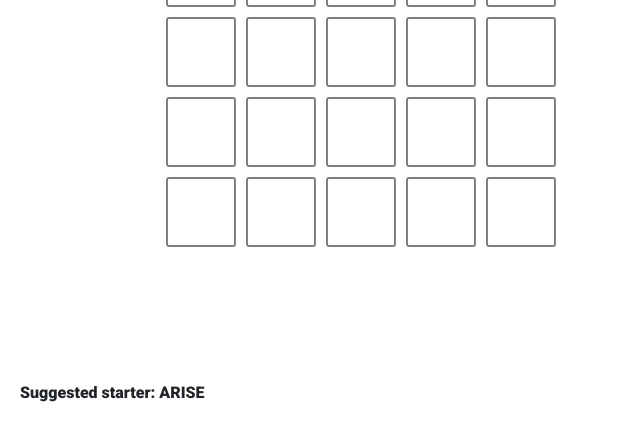
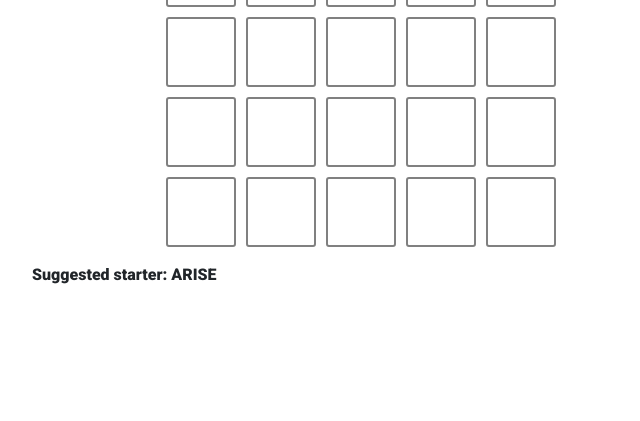
Before and after one commit to jsun1590/hackarithms-wordle-solver, a Flask app: page / in a window 1280 px wide. Shown: the part 379-800 px from the top of the page, without its empty margins (0-640 px from the left). Run offline with Flask 2, Linux system fonts and the light colour scheme.

Commit message:
make start word not absolute

```diff
--- a/app/static/css/styles.css
+++ b/app/static/css/styles.css
@@ -1,7 +1,5 @@
 .container {
     display: flex;
-
-
 }
 
 
@@ -56,9 +54,8 @@
 }
 
 #suggested-starter {
-    position: absolute;
-    bottom: 0;
-    left: 20px;
     font-family: "Roboto", sans-serif;
     font-weight: bold;
+    margin-top: 1em;
+    margin-left: 2em;
 }
```
